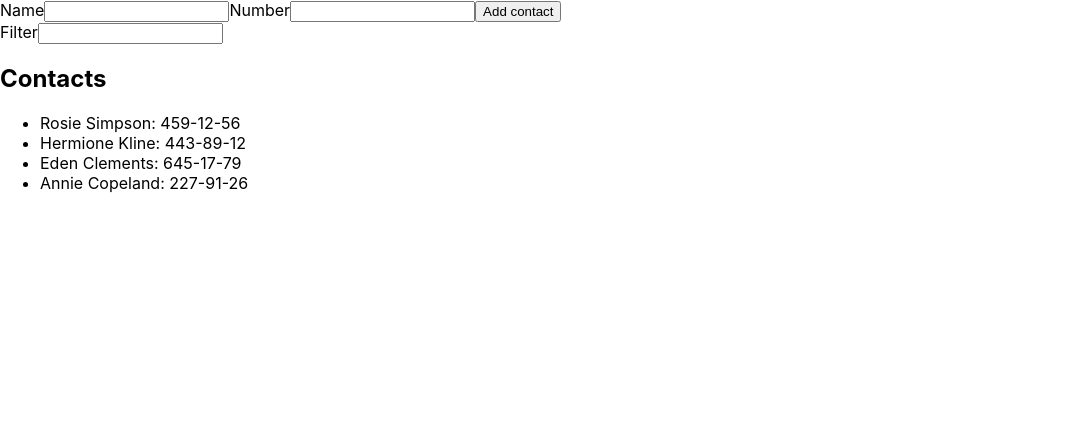
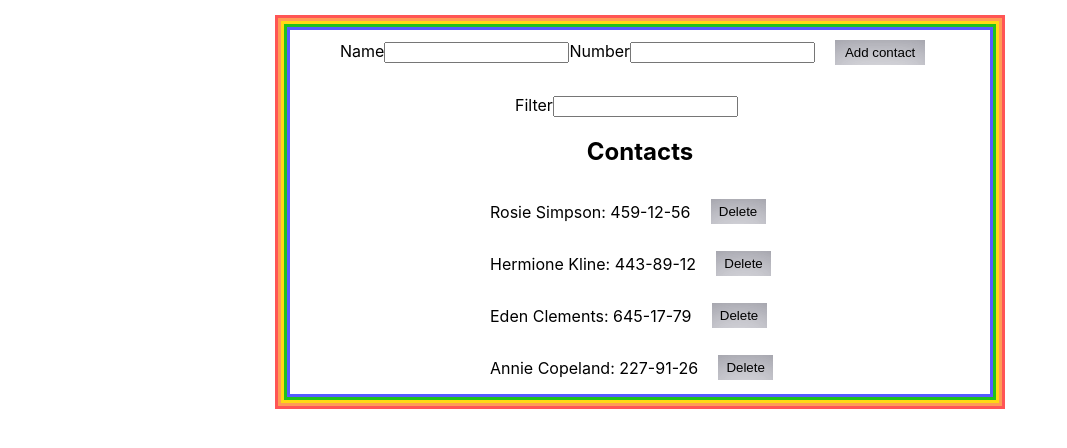
Before and after one commit to theUncleOleh/phonebooknext, a React (Create React App) app: page / in a window 1280 px wide. Shown: the top 448 px of the page, without its empty margins (0-1067 px from the left). Built offline with nearby package versions, Linux system fonts and the light colour scheme.

Commit message:
add delete

```diff
--- a/package.json
+++ b/package.json
@@ -8,6 +8,7 @@
     "@testing-library/react": "^12.1.2",
     "@testing-library/user-event": "^13.5.0",
     "nanoid": "^3.3.2",
+    "prop-types": "^15.8.1",
     "react": "^17.0.2",
     "react-dom": "^17.0.2",
     "react-scripts": "5.0.0",
--- a/src/components/App.jsx
+++ b/src/components/App.jsx
@@ -3,6 +3,7 @@ import React, { Component } from 'react';
 import Form from './Form/Form';
 import ContactList from './ContactList/ContactList';
 import Filter from './Filter/Filter';
+import s from './App.module.css';
 
 class App extends Component {
   state = {
@@ -26,6 +27,12 @@ class App extends Component {
     }));
   };
 
+  deleteContact = contactId => {
+    this.setState(prevState => ({
+      contacts: prevState.contacts.filter(contact => contact.id !== contactId),
+    }));
+  };
+
   onChangeFilter = e => {
     this.setState({ filter: e.currentTarget.value });
   };
@@ -41,10 +48,13 @@ class App extends Component {
   render() {
     const visibleContacts = this.getVisibleContact();
     return (
-      <div>
+      <div className={s.container}>
         <Form onSubmit={this.addContact} />
         <Filter value={this.state.filter} onChange={this.onChangeFilter} />
-        <ContactList contacts={visibleContacts} />
+        <ContactList
+          contacts={visibleContacts}
+          onDeleteContact={this.deleteContact}
+        />
       </div>
     );
   }
--- /dev/null
+++ b/src/components/App.module.css
@@ -0,0 +1,8 @@
+.container {
+    width: 700px;
+    margin-left: auto;
+    margin-right: auto;
+    margin-top: 30px;
+    padding-top: 10px;
+    box-shadow: rgb(85, 91, 255) 0px 0px 0px 3px, rgb(31, 193, 27) 0px 0px 0px 6px, rgb(255, 217, 19) 0px 0px 0px 9px, rgb(255, 156, 85) 0px 0px 0px 12px, rgb(255, 85, 85) 0px 0px 0px 15px;
+}
--- a/src/components/ContactList/ContactList.jsx
+++ b/src/components/ContactList/ContactList.jsx
@@ -1,14 +1,20 @@
 import React from 'react';
-import { Fragment } from 'react/cjs/react.development';
+import { Fragment } from 'react';
+import s from './ContactList.module.css';
 
-export default function ContactList({ contacts }) {
+export default function ContactList({ contacts, onDeleteContact }) {
   return (
     <Fragment>
-      <h2>Contacts</h2>
-      <ul>
+      <h2 className={s.title}>Contacts</h2>
+      <ul className={s.list}>
         {contacts.map(({ id, name, number }) => (
-          <li key={id}>
-            {name}: {number}
+          <li key={id} className={s.item}>
+            <p className={s.graf}>
+              {name}: {number}
+            </p>
+            <button className={s.button} onClick={() => onDeleteContact(id)}>
+              Delete
+            </button>
           </li>
         ))}
       </ul>
--- /dev/null
+++ b/src/components/ContactList/ContactList.module.css
@@ -0,0 +1,35 @@
+ul {
+    list-style: none;
+}
+.title {
+    text-align: center;
+}
+
+.list {
+    width: 300px;
+    margin-left: auto;
+    margin-right: auto;
+    padding: 0px;
+
+
+}
+
+.item {
+    display: flex;
+    align-items: center;
+}
+
+.button {
+    margin-left: 20px;
+    width: 55px;
+    height: 25px;
+    border: 0px;
+
+    box-shadow: rgba(50, 50, 93, 0.25) 0px 30px 60px -12px inset, rgba(0, 0, 0, 0.3) 0px 18px 36px -18px inset;
+}
+
+.button:hover,
+.button:focus {
+background-color: aquamarine;
+border-radius: 5px;
+}
--- a/src/components/Filter/Filter.jsx
+++ b/src/components/Filter/Filter.jsx
@@ -1,10 +1,16 @@
 import React from 'react';
+import s from './Filter.module.css';
 
 export default function Filter({ value, onChange }) {
   return (
-    <label htmlFor="">
+    <label htmlFor="" className={s.label}>
       Filter
-      <input type="text" value={value} onChange={onChange} />
+      <input
+        type="text"
+        value={value}
+        onChange={onChange}
+        className={s.input}
+      />
     </label>
   );
 }
--- /dev/null
+++ b/src/components/Filter/Filter.module.css
@@ -0,0 +1,8 @@
+.label {
+    display: block;
+    width: 250px;
+    margin-left: auto;
+    margin-right: auto;
+    padding-top: 30px;
+
+}
--- a/src/components/Form/Form.jsx
+++ b/src/components/Form/Form.jsx
@@ -1,4 +1,5 @@
 import React, { Component } from 'react';
+import s from './Form.module.css';
 
 class Form extends Component {
   state = {
@@ -23,10 +24,11 @@ class Form extends Component {
 
   render() {
     return (
-      <form onSubmit={this.handleSubmit}>
-        <label htmlFor="">
+      <form onSubmit={this.handleSubmit} className={s.form}>
+        <label htmlFor="" className={s.label}>
           Name
           <input
+            className={s.input}
             type="text"
             name="name"
             value={this.state.name}
@@ -37,9 +39,10 @@ class Form extends Component {
           />
         </label>
 
-        <label htmlFor="">
+        <label htmlFor="" className={s.label}>
           Number
           <input
+            className={s.input}
             onSubmit={this.handleSubmit}
             type="tel"
             name="number"
@@ -50,7 +53,9 @@ class Form extends Component {
             required
           />
         </label>
-        <button type="submit">Add contact</button>
+        <button type="submit" className={s.button}>
+          Add contact
+        </button>
       </form>
     );
   }
--- /dev/null
+++ b/src/components/Form/Form.module.css
@@ -0,0 +1,21 @@
+.button {
+    margin-left: 20px;
+    width: 90px;
+    height: 25px;
+    border: 0px;
+
+    box-shadow: rgba(50, 50, 93, 0.25) 0px 30px 60px -12px inset, rgba(0, 0, 0, 0.3) 0px 18px 36px -18px inset;
+}
+
+.button:hover,
+.button:focus {
+background-color: aquamarine;
+border-radius: 5px;
+}
+
+.form {
+    width: 600px;
+    margin-left: auto;
+    margin-right: auto;
+
+}
```
